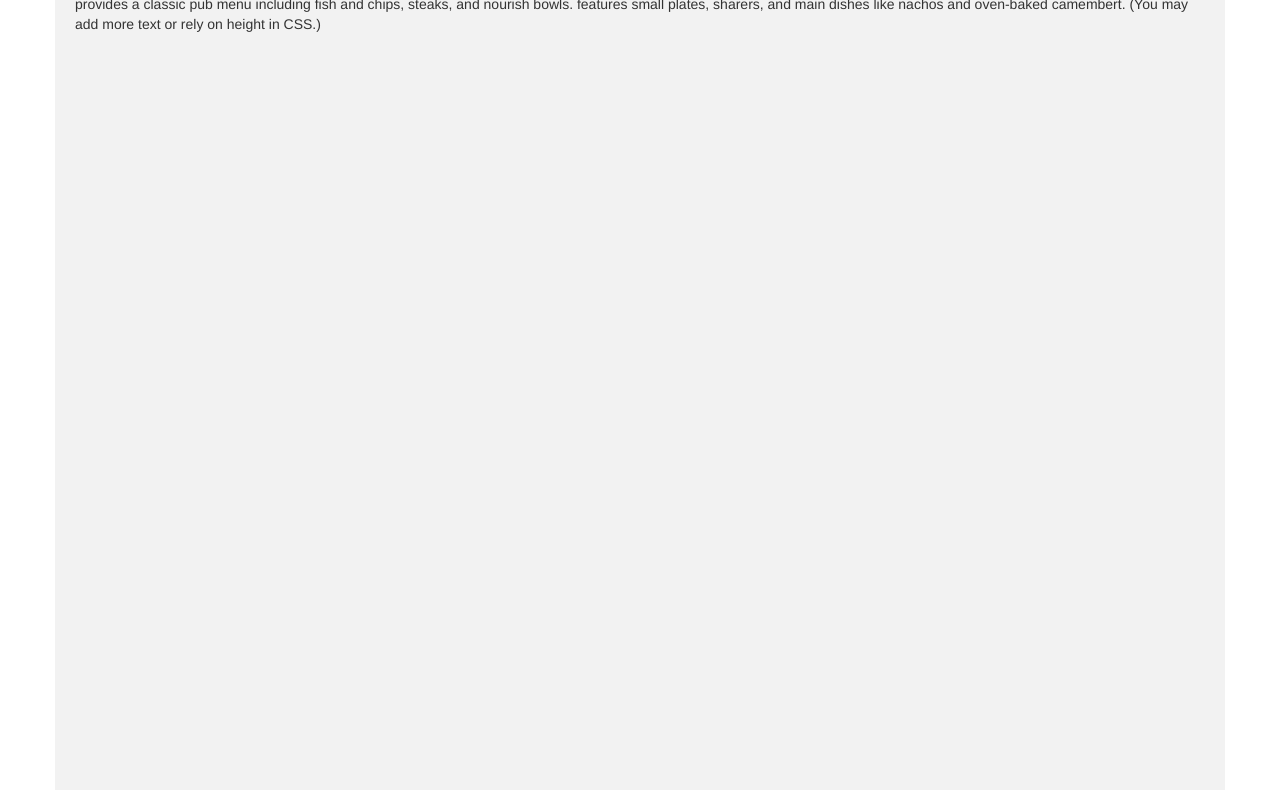
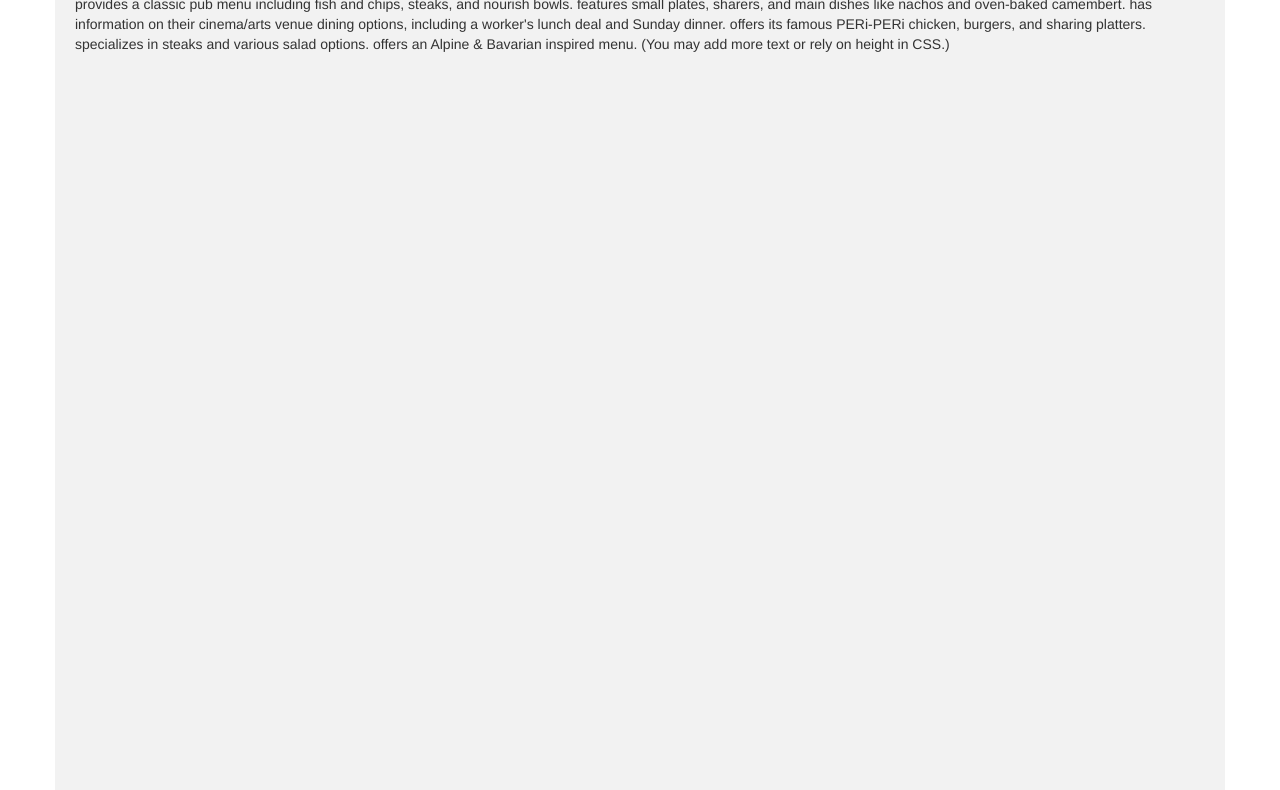
Before and after one commit to altafacma/Module3-Final, a plain HTML site: page index.html in a window 1280 px wide. Shown: the part 231-1021 px from the top of the page. Drawn offline with nearby package versions, Linux system fonts and the light colour scheme.

Commit message:
Update index.html

```diff
--- a/index.html
+++ b/index.html
@@ -56,6 +56,10 @@
       <h2>Menu Content</h2>
       <p>
         provides a classic pub menu including fish and chips, steaks, and nourish bowls. features small plates, sharers, and main dishes like nachos and oven-baked camembert.
+        has information on their cinema/arts venue dining options, including a worker's lunch deal and Sunday dinner.
+        offers its famous PERi-PERi chicken, burgers, and sharing platters.
+        specializes in steaks and various salad options.
+        offers an Alpine & Bavarian inspired menu.
         (You may add more text or rely on height in CSS.)
       </p>
     </div>
```
